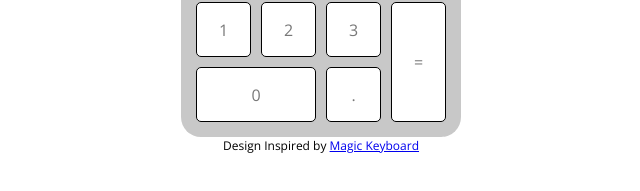
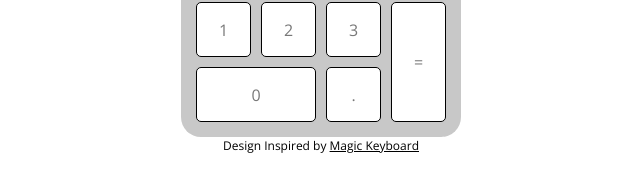
Before and after one commit to scc416/javascript-calculator, a React (Create React App) app: page / in a window 1280 px wide. Shown: the part 463-654 px from the top of the page, without its empty margins (319-959 px from the left). Built offline with nearby package versions, Linux system fonts and the light colour scheme.

Commit message:
edit style for link

```diff
--- a/src/components/Footer.jsx
+++ b/src/components/Footer.jsx
@@ -1,11 +1,11 @@
 const Footer = () => {
   return (
     <div className="footer">
-      Design Inspired by{" "}
+      Design Inspired by&nbsp;
       <a
         target="_blank"
         rel="noreferrer"
-        href="https://www.apple.com/shop/product/MQ052LL/A/magic-keyboard-with-numeric-keypad-us-english-silver"
+        href="https://www.apple.com/ca/shop/product/MQ052LL/A/magic-keyboard-with-numeric-keypad-us-english"
       >
         Magic Keyboard
       </a>
--- a/src/index.css
+++ b/src/index.css
@@ -1,7 +1,6 @@
 @import url("https://fonts.googleapis.com/css?family=Open+Sans");
 @import url("https://fonts.googleapis.com/css?family=VT323");
 
-/* override browser default */
 html,
 body {
   margin: 0;
@@ -10,15 +9,17 @@ body {
   user-select: none;
 }
 
-/* use viewport-relative units to cover page fully */
 body {
   height: 100vh;
   width: 100vw;
 }
 
-/* include border and padding in element width and height */
 * {
   box-sizing: border-box;
+}
+
+a {
+  color: #000;
 }
 
 .full {
```
Also changed, not shown: 1 other file (tests, documents, lock files or other folders).
